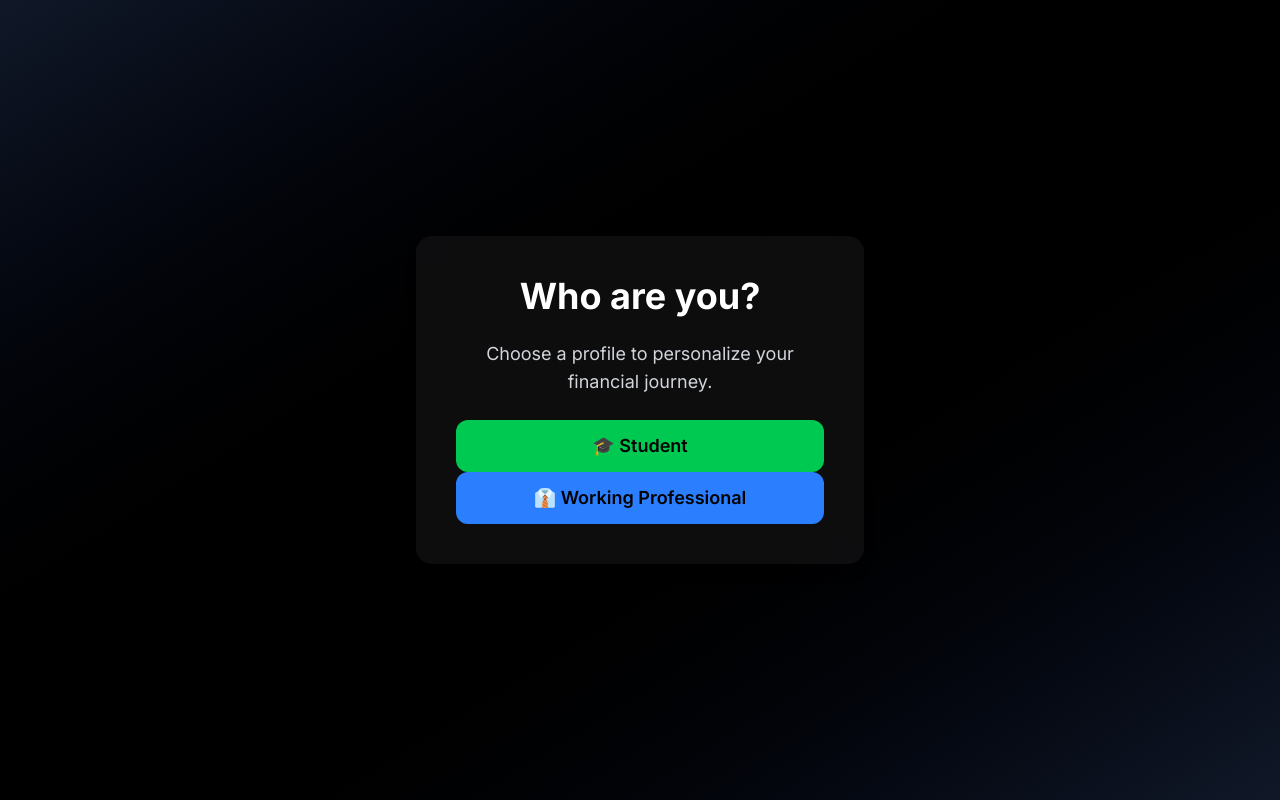
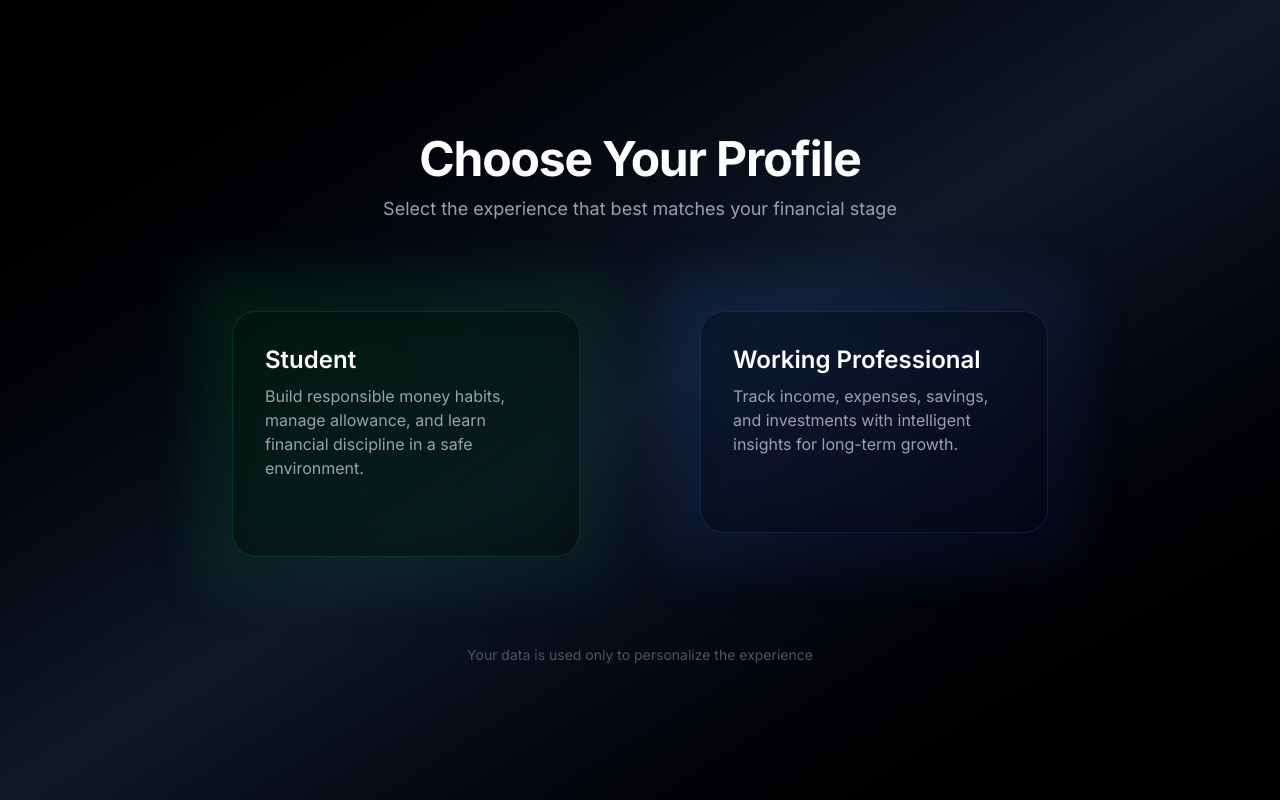
Before and after one commit to Rohan20648/money-gurus, a Next.js app: page /select-user in a window 1280 px wide. Built offline with nearby package versions, Linux system fonts and the light colour scheme.

Commit message:
Update page.tsx

```diff
--- a/app/select-user/page.tsx
+++ b/app/select-user/page.tsx
@@ -8,38 +8,83 @@ const inter = Inter({ subsets: ["latin"] });
 export default function SelectUser() {
   return (
     <main
-      className={`${inter.className} min-h-screen bg-gradient-to-br from-gray-900 via-black to-gray-900 text-white flex items-center justify-center`}
+      className={`${inter.className} min-h-screen bg-gradient-to-br from-black via-gray-900 to-black text-white flex items-center justify-center px-6`}
     >
-      <section className="bg-white/5 backdrop-blur p-10 rounded-2xl shadow-lg space-y-6 text-center max-w-md w-full animate-fade-in">
+      <div className="max-w-4xl w-full space-y-12 animate-fade-in">
 
-        <h2 className="text-4xl font-bold">Who are you?</h2>
-        <p className="text-gray-300 text-lg">
-          Choose a profile to personalize your financial journey.
-        </p>
+        {/* Header */}
+        <header className="text-center space-y-3">
+          <h2 className="text-5xl font-bold tracking-tight">
+            Choose Your Profile
+          </h2>
 
-        <Link href="/login?type=student">
-          <button className="w-full bg-green-500 text-black py-3 rounded-xl text-lg font-semibold hover:scale-105 transition-transform">
-            🎓 Student
-          </button>
-        </Link>
+          <p className="text-gray-400 text-lg">
+            Select the experience that best matches your financial stage
+          </p>
+        </header>
 
-        <Link href="/login?type=adult">
-          <button className="w-full bg-blue-500 text-black py-3 rounded-xl text-lg font-semibold hover:scale-105 transition-transform">
-            👔 Working Professional
-          </button>
-        </Link>
+        {/* Options */}
+        <section className="grid md:grid-cols-2 gap-10">
 
-      </section>
+          {/* Student Option */}
+          <Link href="/login?type=student">
+            <div className="group cursor-pointer relative rounded-3xl p-10 transition hover:scale-[1.02]">
+              <div className="absolute inset-0 bg-gradient-to-br from-green-500/20 to-emerald-600/10 rounded-3xl blur-xl opacity-60 group-hover:opacity-100 transition"></div>
 
-      {/* same animation as home */}
+              <div className="relative border border-green-500/20 bg-black/40 backdrop-blur-xl rounded-3xl p-8 h-full">
+                <h3 className="text-2xl font-semibold mb-2">
+                  Student
+                </h3>
+
+                <p className="text-gray-400">
+                  Build responsible money habits, manage allowance, and learn financial discipline in a safe environment.
+                </p>
+
+                <div className="mt-6 text-sm text-green-400 opacity-0 group-hover:opacity-100 transition">
+                  Continue as Student →
+                </div>
+              </div>
+            </div>
+          </Link>
+
+          {/* Professional Option */}
+          <Link href="/login?type=adult">
+            <div className="group cursor-pointer relative rounded-3xl p-10 transition hover:scale-[1.02]">
+              <div className="absolute inset-0 bg-gradient-to-br from-blue-500/20 to-indigo-600/10 rounded-3xl blur-xl opacity-60 group-hover:opacity-100 transition"></div>
+
+              <div className="relative border border-blue-500/20 bg-black/40 backdrop-blur-xl rounded-3xl p-8 h-full">
+                <h3 className="text-2xl font-semibold mb-2">
+                  Working Professional
+                </h3>
+
+                <p className="text-gray-400">
+                  Track income, expenses, savings, and investments with intelligent insights for long-term growth.
+                </p>
+
+                <div className="mt-6 text-sm text-blue-400 opacity-0 group-hover:opacity-100 transition">
+                  Continue as Professional →
+                </div>
+              </div>
+            </div>
+          </Link>
+
+        </section>
+
+        <footer className="text-center text-gray-600 text-sm">
+          Your data is used only to personalize the experience
+        </footer>
+
+      </div>
+
       <style jsx>{`
         .animate-fade-in {
-          animation: fadeIn 1s ease-out forwards;
+          animation: fadeIn 0.8s ease-out forwards;
         }
+
         @keyframes fadeIn {
           from {
             opacity: 0;
-            transform: translateY(10px);
+            transform: translateY(20px);
           }
           to {
             opacity: 1;
```
